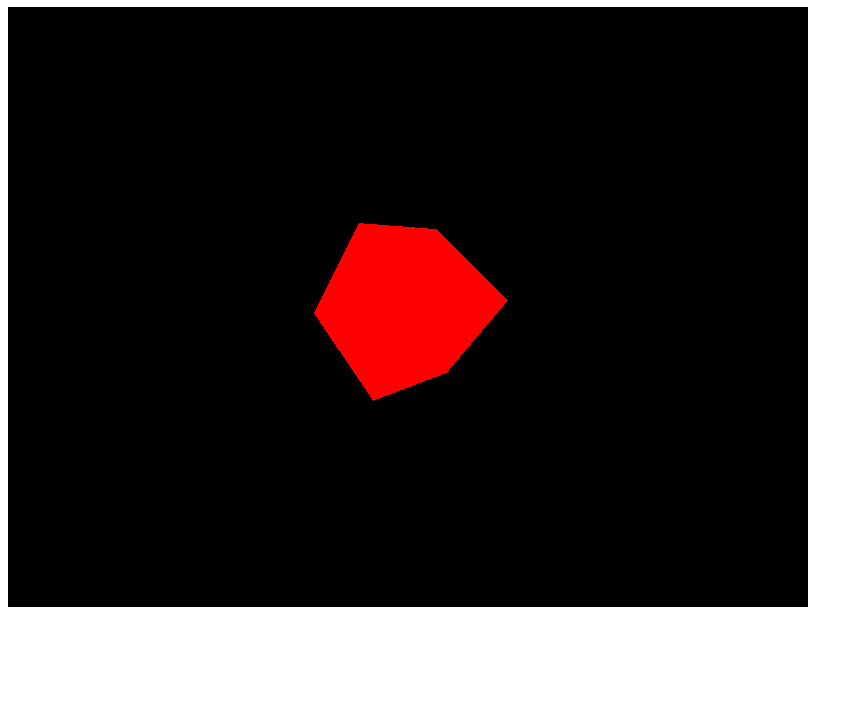
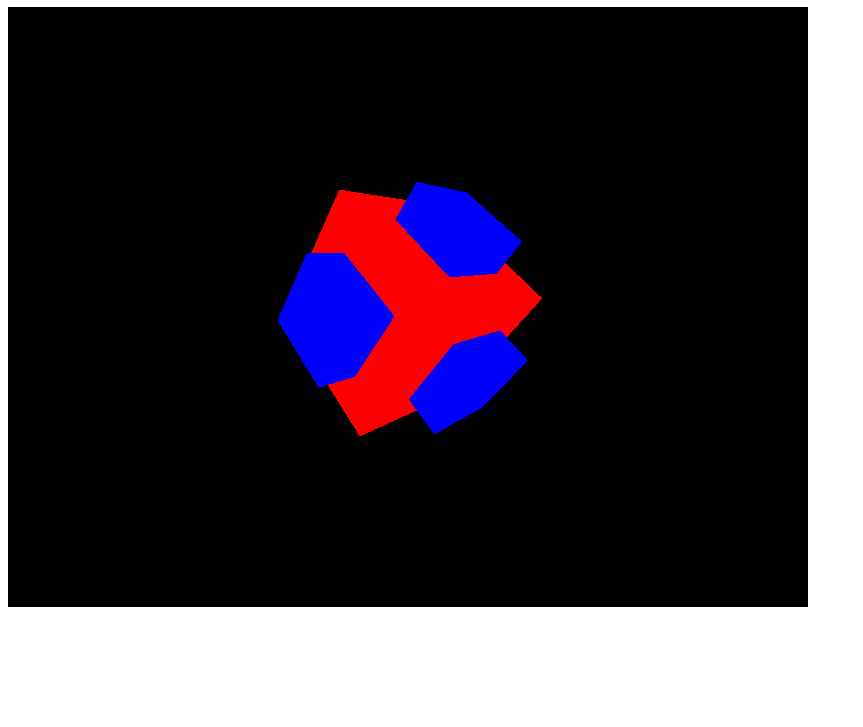
Before and after one commit to craftzmask/learn-threejs, a website built with Vite: page index.html in a window 1280 px wide. Shown: the part 73-800 px from the top of the page, without its empty margins (0-863 px from the left). Built offline with nearby package versions, Linux system fonts and the light colour scheme.

Commit message:
add some more meshes

```diff
--- a/index.html
+++ b/index.html
@@ -6,7 +6,7 @@
         <title>Learning Three.js</title>
     </head>
     <body>
-        <h1>Soon to be a Three.js website</h1>
+        <h1>Canvas</h1>
         <canvas class="webgl"></canvas>
         <script type="module" src="./script.js"></script>
     </body>
--- a/script.js
+++ b/script.js
@@ -15,27 +15,35 @@ const canvas = document.querySelector('canvas.webgl');
 const scene = new THREE.Scene();
 
 // Create Mesh (geometry + material) aka (shape + how it looks)
-const geometry = new THREE.BoxGeometry(1, 1, 1);
-const material = new THREE.MeshBasicMaterial({ color: 0xff0000 });
-const mesh = new THREE.Mesh(geometry, material);
-scene.add(mesh);
+const createMesh = (width, height, depth, color) => {
+	const geometry = new THREE.BoxGeometry(width, height, depth);
+	const material = new THREE.MeshBasicMaterial({ color });
+	return new THREE.Mesh(geometry, material);
+}
+
+const meshes = [
+	createMesh(2, 2, 2, 0xff0000),
+	createMesh(1, 3, 1, 0x0000ff),
+	createMesh(3, 1, 1, 0x0000ff),
+	createMesh(1, 1, 3, 0x0000ff),
+]
+
+for (const mesh of meshes) {
+	scene.add(mesh);
+}
+
+
+const canvasSizes = { width: 800, height: 600 };
 
 // Create camera
-const sizes = {
-	width: 800,
-	height: 600
-};
-
-const camera = new THREE.PerspectiveCamera(75, sizes.width / sizes.height, 1, 100);
-camera.position.x = 2;
-camera.position.y = 2;
-camera.position.z = 2;
-camera.lookAt(mesh.position);
+const camera = new THREE.PerspectiveCamera(75, canvasSizes.width / canvasSizes.height, 1, 100);
+camera.position.set(3, 3, 3);
+camera.lookAt(meshes[0].position);
 scene.add(camera);
 
 // Render
 const renderer = new THREE.WebGLRenderer({ canvas });
-renderer.setSize(sizes.width, sizes.height);
+renderer.setSize(canvasSizes.width, canvasSizes.height);
 
 /**
  * Animation
@@ -46,8 +54,10 @@ const tick = () => {
 	timer.update();
 	const ellapsedTime = timer.getElapsed();
 
-	mesh.rotation.x = ellapsedTime;
-	mesh.rotation.y = ellapsedTime;
+	for (const mesh of meshes) {
+		mesh.rotation.x = ellapsedTime;
+		mesh.rotation.y = ellapsedTime;
+	}
 
 	renderer.render(scene, camera);
 
```
